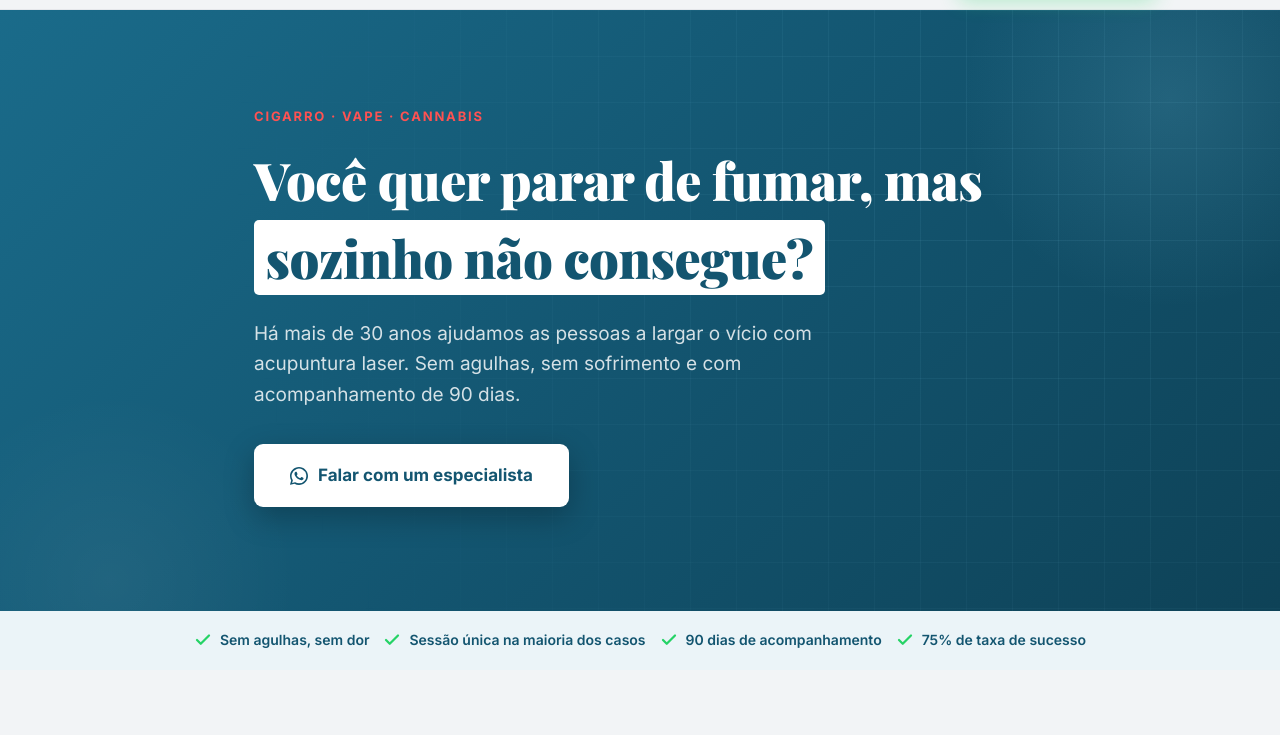
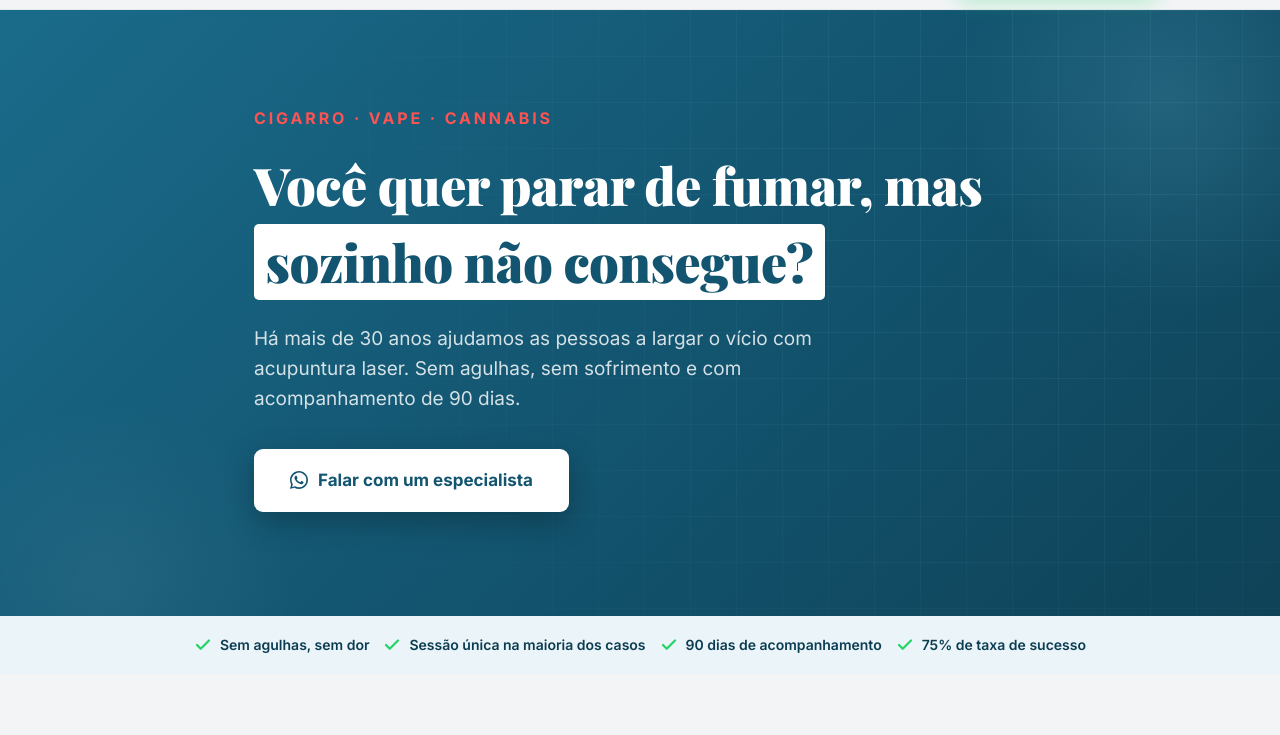
Before and after one commit to kalay-collab/actionlaser-lp, a plain HTML site: page index.html in a window 1280 px wide. Shown: the part 65-800 px from the top of the page. Drawn offline with nearby package versions, Linux system fonts and the light colour scheme.

Commit message:
Aumenta eyebrow hero e escurece chips da strip

```diff
--- a/index.html
+++ b/index.html
@@ -110,7 +110,7 @@ h2.title em{color:var(--azul);font-style:normal}
   filter:blur(.4px);
 }
 .hero .container{position:relative;z-index:2;max-width:820px}
-.hero .eyebrow{color:#FF5252}
+.hero .eyebrow{color:#FF5252;font-size:16px;letter-spacing:.18em}
 .hero h1{
   font-family:'Playfair Display',serif;
   font-size:52px;font-weight:900;line-height:1.5;
@@ -132,7 +132,7 @@ h2.title em{color:var(--azul);font-style:normal}
 .strip .container{display:flex;gap:14px;justify-content:center;flex-wrap:wrap}
 .strip .chip{
   display:inline-flex;align-items:center;gap:8px;
-  font-size:14px;font-weight:600;color:var(--azul-dark);
+  font-size:14px;font-weight:600;color:#0b3d52;
 }
 .strip .chip svg{width:18px;height:18px;stroke:var(--verde);fill:none;stroke-width:3;stroke-linecap:round;stroke-linejoin:round}
 
```
